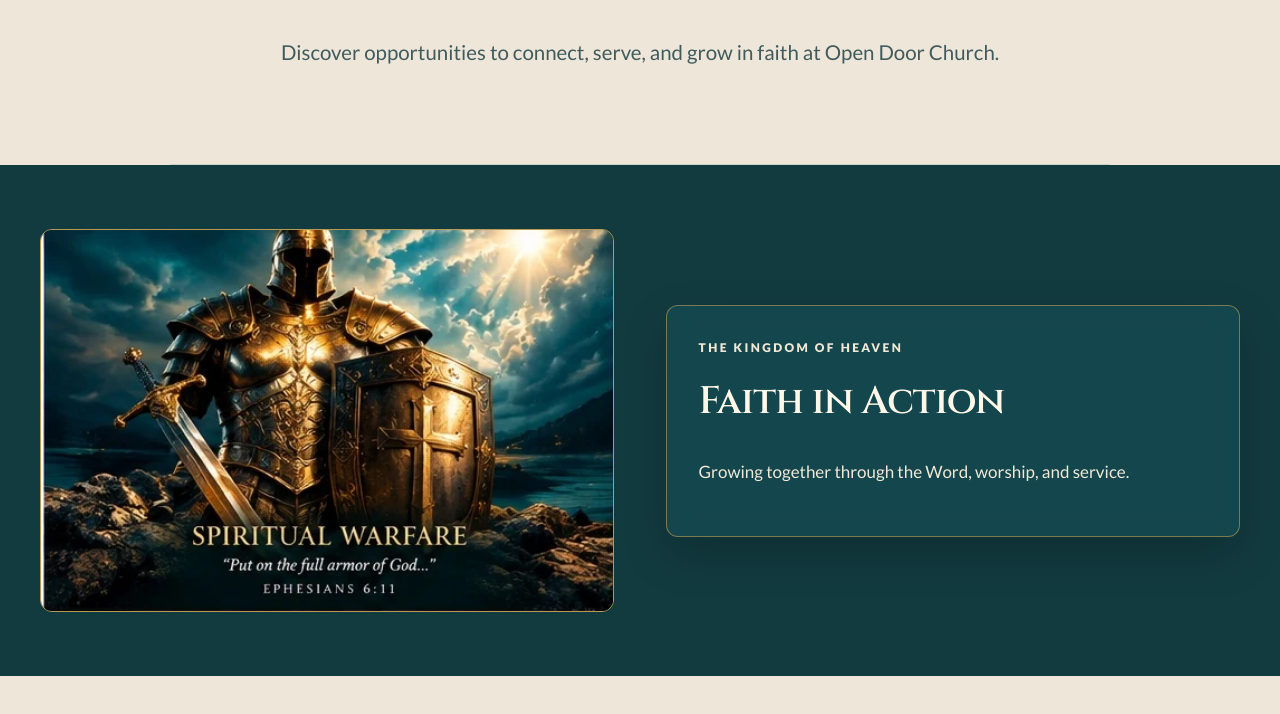
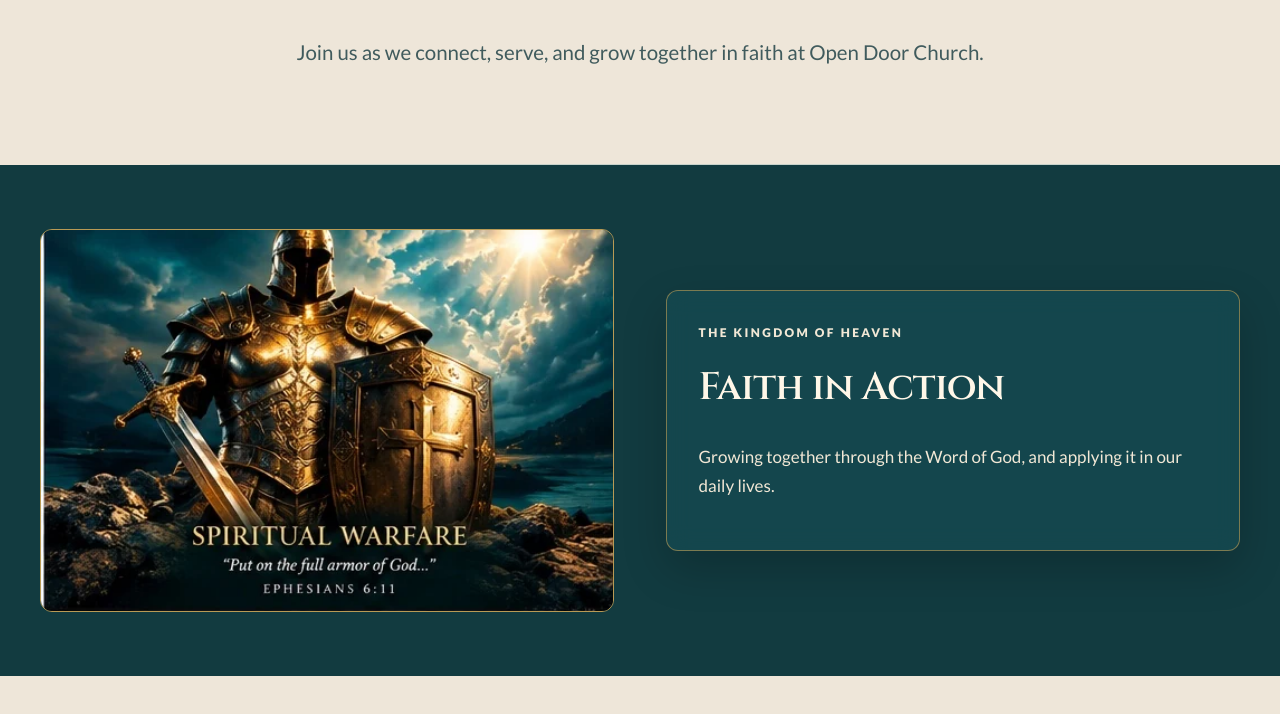
Before and after one commit to josephparis28-hue/Open-Door, a plain HTML site: page ministries/index.html in a window 1280 px wide. Shown: the part 348-1062 px from the top of the page. Drawn offline with Linux system fonts and the light colour scheme.

Commit message:
Updated the ministries html.

```diff
--- a/ministries/index.html
+++ b/ministries/index.html
@@ -127,7 +127,7 @@
       Ministries
      </h1>
      <p class="lead">
-      Discover opportunities to connect, serve, and grow in faith at Open Door Church.
+      Join us as we connect, serve, and grow together in faith at Open Door Church.
      </p>
     </div>
     <section aria-label="Faith in Action" class="kingdom-banner reveal-on-scroll">
@@ -140,7 +140,7 @@
        Faith in Action
       </h2>
       <p>
-       Growing together through the Word, worship, and service.
+       Growing together through the Word of God, and applying it in our daily lives.
       </p>
      </div>
     </section>
```
